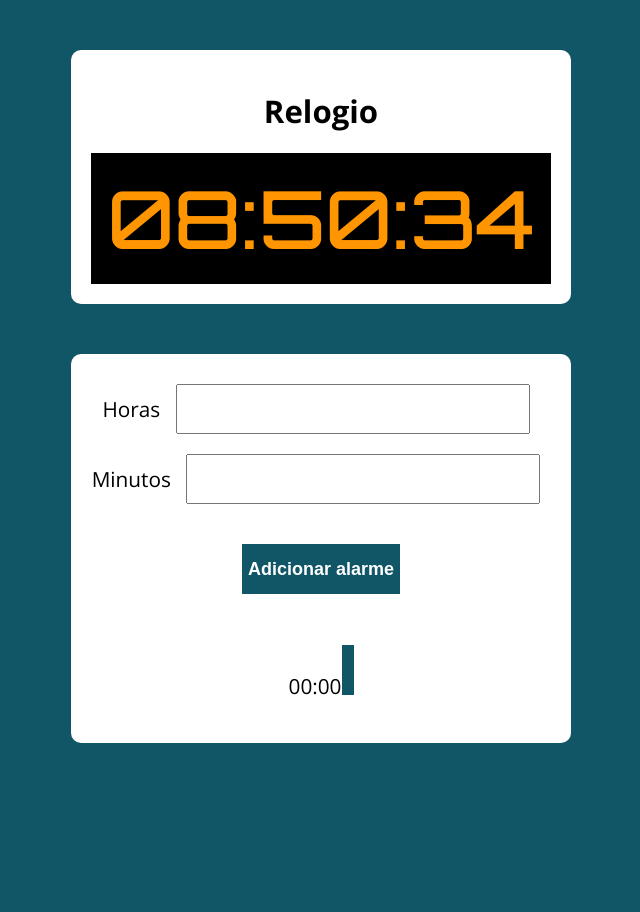
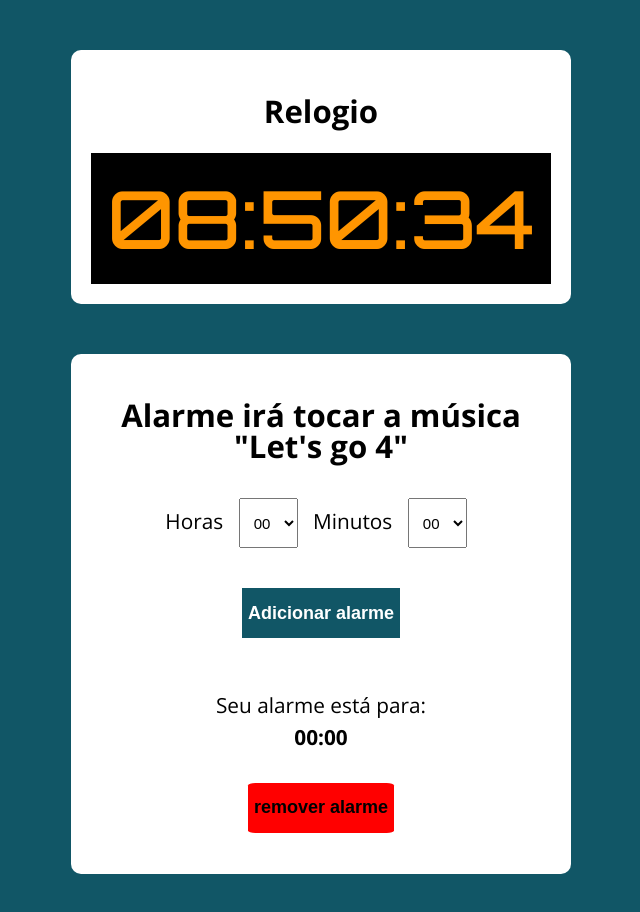
Before and after one commit to oCoutinhoGustavo/Alarme, a plain HTML site: page index.html in a window 1280 px wide. Both pictures are taken after a click on the button "Adicionar alarme". Shown: the whole page, without its empty margins (319-959 px from the left). Before the commit the page ends 800 px from the top, so only its background shows below. Drawn offline with nearby package versions, Linux system fonts and the light colour scheme.

Commit message:
fix: finalização

```diff
--- a/assets/css/style.css
+++ b/assets/css/style.css
@@ -67,3 +67,36 @@ button:hover {
   align-items: center;
   align-self: center;
 }
+
+select {
+  font-size: 15px;
+  height: 50px;
+  padding: 0px 10px;
+  margin: 10px;
+}
+
+#btnRemover {
+  border-radius: 5%;
+  color: black;
+  background-color: red;
+}
+
+#pararAlarme{
+  width: 100%;
+  animation: pular 2s ease-in-out infinite;
+  border-radius: 15px;
+  /* margin: 50px; */
+  font-size: 50px;
+  color: #FF9500;
+  background:red;
+  text-align: center;
+}
+
+@keyframes pular {
+  0%, 100% {
+    transform: translateY(0);
+  }
+  50% {
+    transform: translateY(-10px);
+  }
+}
--- a/assets/js/main.js
+++ b/assets/js/main.js
@@ -1,8 +1,12 @@
 const relogio = document.querySelector('#relogio')
 const form = document.querySelector('#form')
+const pararAlarme = document.querySelector('#pararAlarmeHTML')
 let horaDoAlarme
+const audio = new Audio('./assets/audio/alarme.mp3');
+let reset = String(0).padStart(2, '0')
 
-const rel = () => {
+
+const rel = (tempo) => {
   const data = new Date;
   const horas = String(data.getHours()).padStart(2, '0');
   const minutos = String(data.getMinutes()).padStart(2, '0');
@@ -11,7 +15,12 @@ const rel = () => {
   relogio.innerHTML = `${horas}:${minutos}:${segundos}`
 
   if (`${horaDoAlarme}:00` == `${horas}:${minutos}:${segundos}`) {
+
     console.log('oioi');
+    const btn = criaBtnParaSom()
+    pararAlarme.appendChild(btn)
+
+    audio.play()
   }
 }
 setInterval(rel, 1000);
@@ -21,31 +30,64 @@ form.addEventListener('submit', (e) => {
   e.preventDefault()
   const inputHoras = document.querySelector('#horas')
   const inputMinutos = document.querySelector('#minutos')
-  const horas = String(inputHoras.value).padStart(2, '0')
-  const minutos = String(inputMinutos.value).padStart(2, '0')
+  const horas = inputHoras.value;
+  const minutos = inputMinutos.value;
 
-  if (horas.length <= 2 && minutos.length <= 2) {
-    const p = criaP();
-    const btn = criaBtn();
-    horaDoAlarme = `${horas}:${minutos}`
-    inputHoras.value = '';
-    inputMinutos.value = '';
-    p.innerText = horaDoAlarme
-    btn.id
-    p.appendChild(btn)
-    form.appendChild(p)
+  const seuAlarme = document.querySelector('#seuAlarme')
 
-  } else{
-    alert('Insira uma hora válida121')
+  if (seuAlarme) {
+    seuAlarme.remove()
   }
+
+  const p = criaP();
+  const btn = criaBtn();
+  horaDoAlarme = `${horas}:${minutos}`
+
+  inputHoras.value = reset;
+  inputMinutos.value = reset;
+  p.innerHTML = `<br>Seu alarme está para:<br> <b>${horaDoAlarme}</b><br>`
+  p.appendChild(btn)
+  form.appendChild(p)
+
+
 })
 
 const criaP = () => {
   const p = document.createElement('p')
+  p.id = 'seuAlarme'
   return p
 }
 
 const criaBtn = () => {
   const btn = document.createElement('button')
+  btn.innerText = 'remover alarme'
+  btn.id = 'btnRemover'
+  btn.type = 'button';
   return btn
 }
+const criaBtnParaSom = () => {
+  const btn = document.createElement('button')
+  btn.innerText = 'Para alarme'
+  btn.id = 'pararAlarme'
+  btn.type = 'button';
+  return btn
+}
+
+
+document.addEventListener('click', (e) => {
+  const click = e.target
+
+  if (click.id == 'btnRemover') {
+    click.parentElement.remove()
+    horaDoAlarme = ''
+  }
+
+  if (click.id == 'pararAlarme') {
+    const seuAlarme = document.querySelector('#seuAlarme')
+    seuAlarme.remove();
+    click.remove()
+
+    audio.pause();
+    audio.currentTime = 0;
+  }
+})
--- a/index.html
+++ b/index.html
@@ -15,15 +15,102 @@
   <section class="container">
     <h1>Relogio</h1>
 
-    <div id="relogio">-----<div>
+    <div id="relogio">-----</div>
+    <div id="pararAlarmeHTML"></div>
   </section>
   <section class="container">
     <form action="" id="form">
+      <h1>Alarme irá tocar a música "Let's go 4"</h1>
       <label for="horas">Horas</label>
-      <input type="number" id="horas">
-
+      <select id="horas">
+        <option>00</option>
+        <option>01</option>
+        <option>02</option>
+        <option>03</option>
+        <option>04</option>
+        <option>05</option>
+        <option>06</option>
+        <option>07</option>
+        <option>08</option>
+        <option>09</option>
+        <option>10</option>
+        <option>11</option>
+        <option>12</option>
+        <option>13</option>
+        <option>14</option>
+        <option>15</option>
+        <option>16</option>
+        <option>17</option>
+        <option>18</option>
+        <option>19</option>
+        <option>20</option>
+        <option>21</option>
+        <option>22</option>
+        <option>23</option>
+      </select>
       <label for="minutos">Minutos</label>
-      <input type="number" id="minutos">
+      <select id="minutos">
+        <option>00</option>
+        <option>01</option>
+        <option>02</option>
+        <option>03</option>
+        <option>04</option>
+        <option>05</option>
+        <option>06</option>
+        <option>07</option>
+        <option>08</option>
+        <option>09</option>
+        <option>10</option>
+        <option>11</option>
+        <option>12</option>
+        <option>13</option>
+        <option>14</option>
+        <option>15</option>
+        <option>16</option>
+        <option>17</option>
+        <option>18</option>
+        <option>19</option>
+        <option>20</option>
+        <option>21</option>
+        <option>22</option>
+        <option>23</option>
+        <option>24</option>
+        <option>25</option>
+        <option>26</option>
+        <option>27</option>
+        <option>28</option>
+        <option>29</option>
+        <option>30</option>
+        <option>31</option>
+        <option>32</option>
+        <option>33</option>
+        <option>34</option>
+        <option>35</option>
+        <option>36</option>
+        <option>37</option>
+        <option>38</option>
+        <option>39</option>
+        <option>40</option>
+        <option>41</option>
+        <option>42</option>
+        <option>43</option>
+        <option>44</option>
+        <option>45</option>
+        <option>46</option>
+        <option>47</option>
+        <option>48</option>
+        <option>49</option>
+        <option>50</option>
+        <option>51</option>
+        <option>52</option>
+        <option>53</option>
+        <option>54</option>
+        <option>55</option>
+        <option>56</option>
+        <option>57</option>
+        <option>58</option>
+        <option>59</option>
+      </select>
       <button type="submit">Adicionar alarme</button>
     </form>
   </section>
```
Also changed, not shown: 1 other file.
